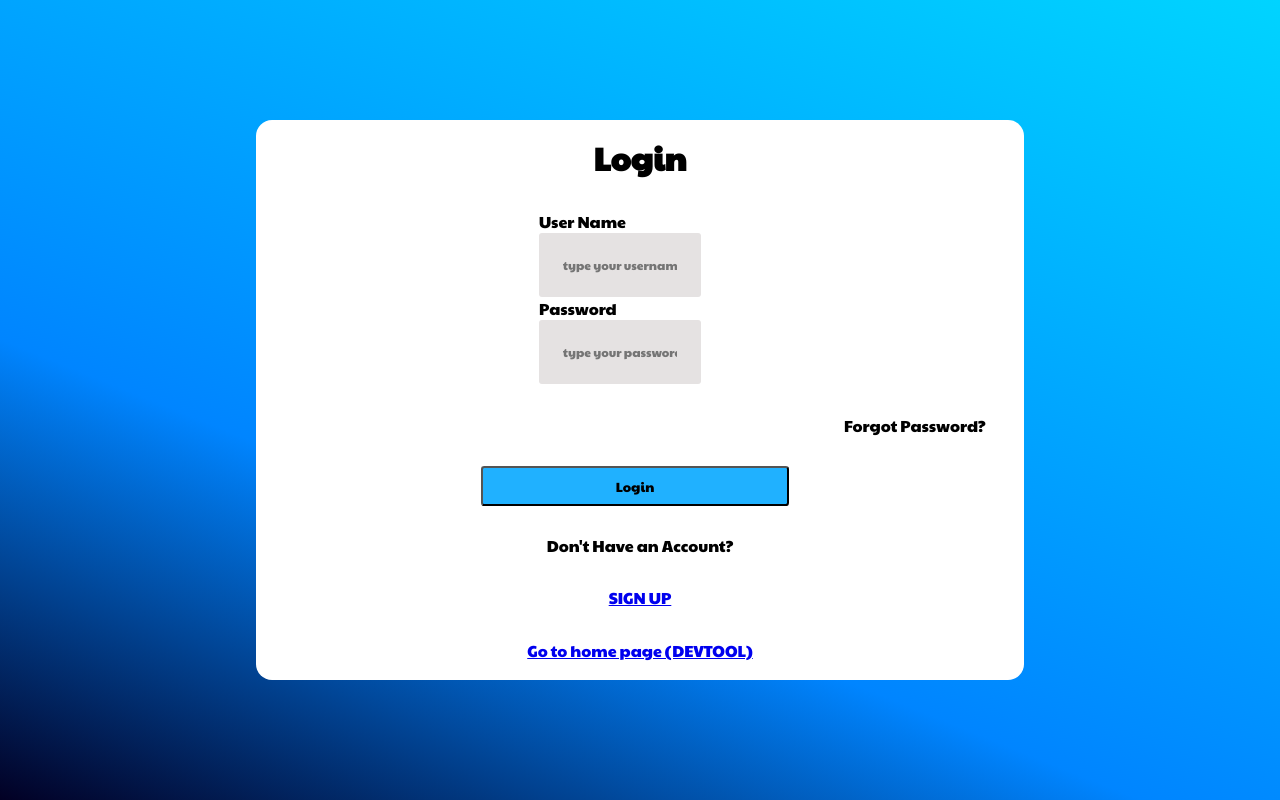
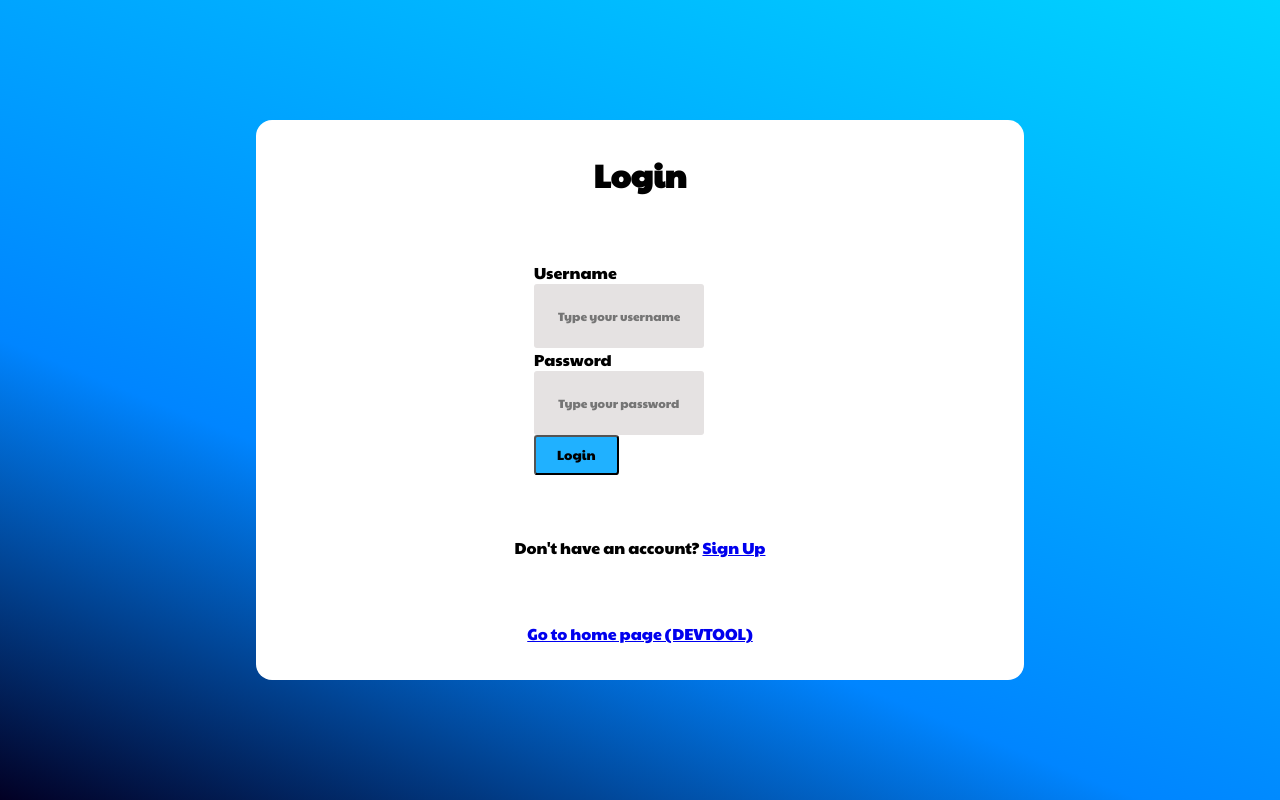
Before and after one commit to joeduman/Coin-Calendar, a React (Create React App) app: page / in a window 1280 px wide. Built offline with nearby package versions, Linux system fonts and the light colour scheme.

Commit message:
Update login.js to interact with the database (w/ validation)

```diff
--- a/src/pages/login.js
+++ b/src/pages/login.js
@@ -4,49 +4,46 @@ import { FaRegUser } from "react-icons/fa";
 import { RiLockPasswordLine } from "react-icons/ri";
 import React, { useState, useEffect } from "react";
 import {BrowserRouter, Routes, Route, Link} from 'react-router-dom';
-import './css/login.css'
-
+import axios from 'axios';
+import './css/login.css';
 
 export default function LoginPage() {
-    const [values, setValues] = useState ({
-        username: '',
-        password: ''
-    })
+    const [username, setUsername] = useState('');
+    const [password, setPassword] = useState('');
+    const [error, setError] = useState('');
 
-    const [errors, setErrors] = useState({})
-
-    const handleInput = (event) => {
-        setValues(prev => ({...prev, [event.target.name]: [event.target.value]}));
+    const handleSubmit = async (event) => {
+        if (!username || !password) {
+            alert('Please fill in all fields');
+            return;
         }
-
-    const handleSubmit = (event) => {
-        event.preventDefault();
-        setErrors(validation(values));
-
+        try {
+            // Check username and password
+            await axios.post('http://localhost:5000/login', {
+                username,
+                password
+            });
+            alert('Login successful'); // Display success message
+            window.location.href = '/home';
+          } catch (error) {
+            console.error('Error Logging in:', error);
+            alert('Error Logging in. Please try again.');
           }
-
-    function validation(values){
-
-    }
+    };
 
     return (
-        <div className = "page">
+        <div className="page">
             <div className="cover">
                 <h1>Login</h1>
-            <form className="loginTitle" action="" onSubmit={handleSubmit}>
-            <p className="logintitle">User Name</p>
-            <input className = "logininput" type="logintext" placeholder="type your username"
-            onChange={handleInput} name="username"/>
+                <form className="loginTitle" onSubmit={handleSubmit}>
+                    <p className="logintitle">Username</p>
+                    <input className="logininput" type="text" placeholder="Type your username" value={username} onChange={(e) => setUsername(e.target.value)} />
                     <p className="logintitle">Password</p>
-            <input className = "logininput" type="password" placeholder="type your password"
-            onChange={handleInput} name="password"/>
+                    <input className="logininput" type="password" placeholder="Type your password" value={password} onChange={(e) => setPassword(e.target.value)} />
+                    {error && <p className="error">{error}</p>}
+                    <button type="submit" className="login-btn">Login</button>
                 </form>
-            <p className="pwtext">Forgot Password?</p>
-
-            <button type='submit' className="login-btn">Login</button>
-
-            <p className="logintext">Don't Have an Account?</p>
-            <Link to="/signup" className="logintext">SIGN UP</Link>
+                <p className="logintext">Don't have an account? <Link to="/signup" className="signup-link">Sign Up</Link></p>
                 <Link to="/home" className="logintext">Go to home page (DEVTOOL)</Link>
             </div>
         </div>
```
Lines whose indentation alone changed are shown as unchanged.
